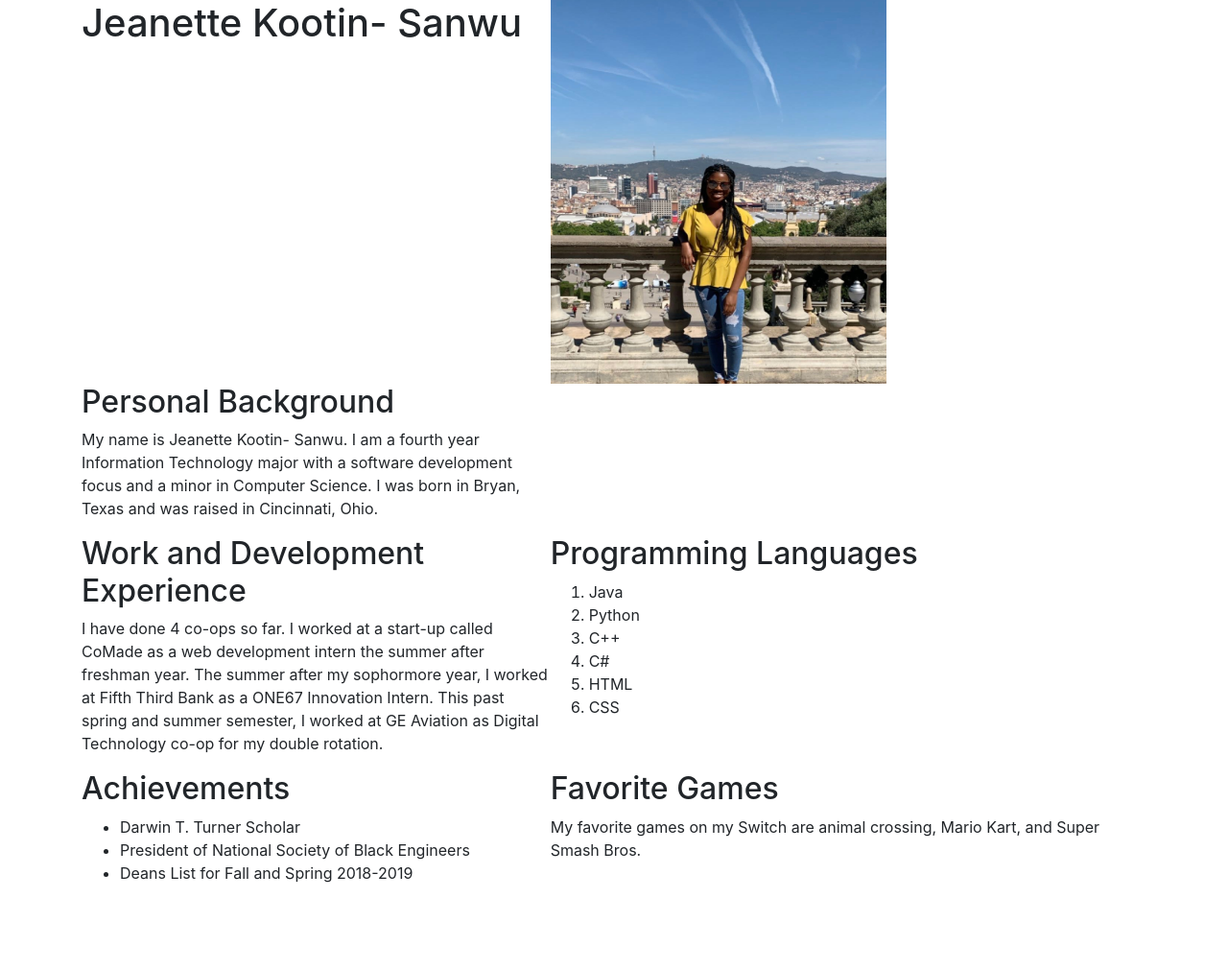
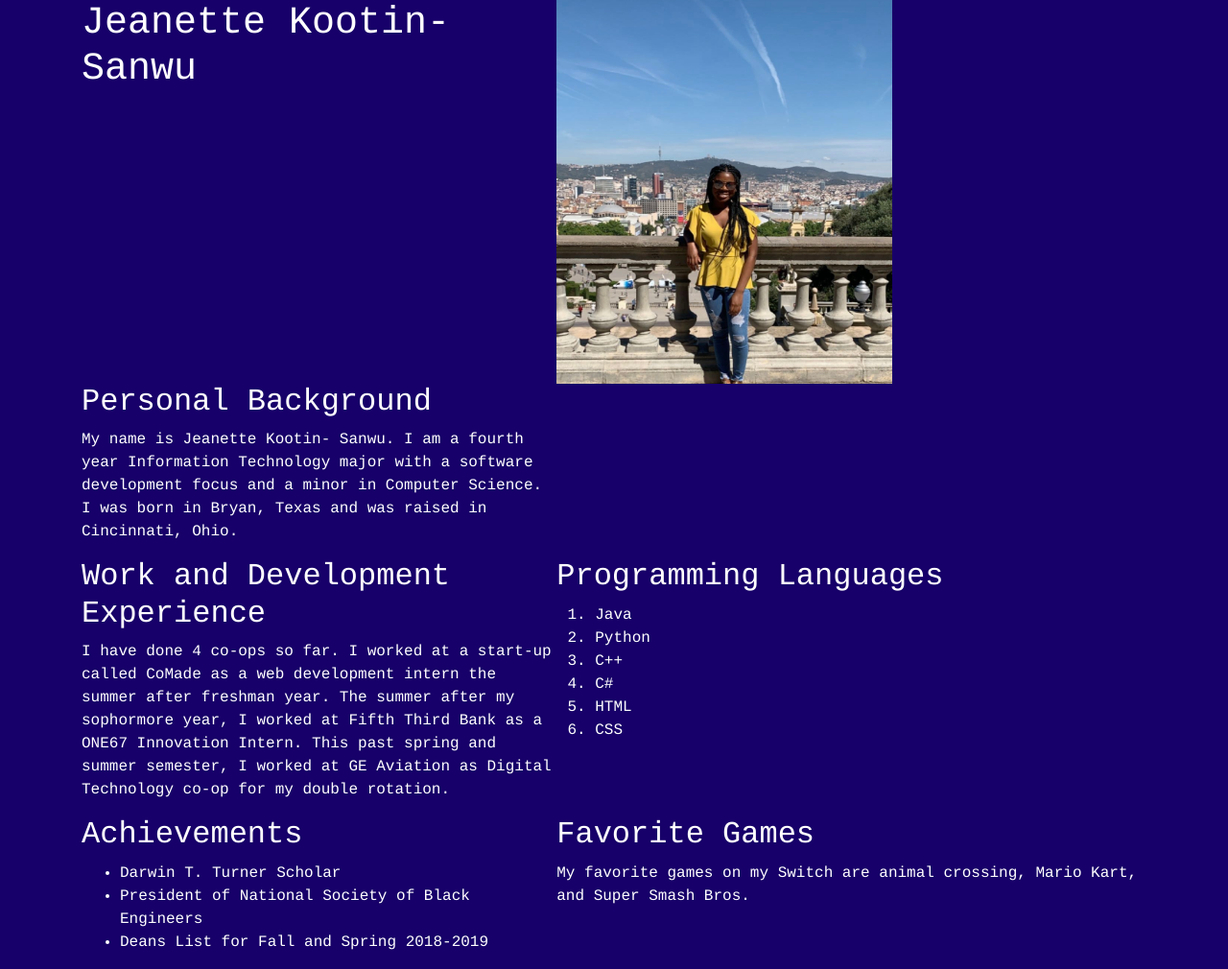
Before and after one commit to IT3049C-Students-Archive/1-online-portfolio-kootinja, a website: page index.html in a window 1280 px wide. Shown: the whole page at 96% size. Before the commit the page ends 938 px from the top, so only its background shows below. Drawn offline with nearby package versions, Linux system fonts and the light colour scheme.

Commit message:
finished

```diff
--- a/resources/styles/styles.css
+++ b/resources/styles/styles.css
@@ -17,3 +17,26 @@
 #games {
   grid-row: 10;
 }
+body {
+  background-color: rgb(23, 0, 105);
+}
+h1 {
+  font-family: courier;
+  color: white;
+}
+h2 {
+  font-family: courier;
+  color: white;
+}
+p {
+  font-family: courier;
+  color: white;
+}
+ol{
+  font-family: courier;
+  color: white;
+}
+ul{
+  font-family: courier;
+  color: white;
+}
```
